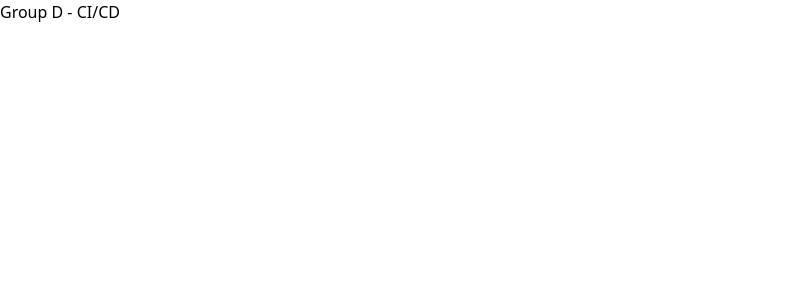
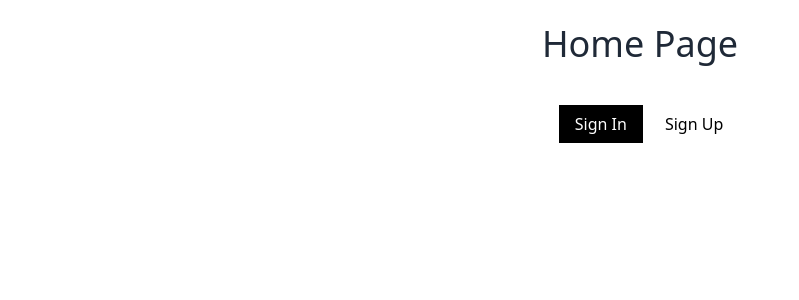
Before and after one commit to ITEC-Group-DPT/PM-authenticate-seminar, a React (Create React App) app: page / in a window 1280 px wide. Shown: the top 300 px of the page, without its empty margins (0-799 px from the left). Built offline with nearby package versions, Linux system fonts and the light colour scheme; the HTML template or start-up script is replaced by a standard one.

Commit message:
Add some stuffs

```diff
--- a/src/pages/home/index.jsx
+++ b/src/pages/home/index.jsx
@@ -1,7 +1,22 @@
 import React from 'react';
+import { Link } from 'react-router-dom';
 
 const Home = () => {
-  return <div>Group D - CI/CD</div>;
+  return (
+    <div className="flex flex-col justify-center	items-center">
+      <h1 className="mt-6 text-center text-4xl text-gray-800">
+        Home Page
+      </h1>
+      <div className="mt-12">
+        <Link
+          className="mr-5 border-2 border-white px-4 py-2 text-white bg-black"
+          to="/signIn">
+          Sign In
+        </Link>
+        <Link to="/signUp">Sign Up</Link>
+      </div>
+    </div>
+  );
 };
 
 export default Home;
--- a/src/pages/signin/index.jsx
+++ b/src/pages/signin/index.jsx
@@ -4,6 +4,7 @@
 import React, { useState } from 'react';
 import { compareSync } from 'bcryptjs';
 import validator from 'utils/validator';
+import { Link } from 'react-router-dom';
 
 const SignIn = ({ onTestSubmit }) => {
   const [username, setUsername] = useState('');
@@ -72,7 +73,7 @@ const SignIn = ({ onTestSubmit }) => {
             alt="Workflow"
           />
           <h2 className="mt-6 text-center text-3xl font-extrabold text-gray-900">
-            asdasd
+            Sign in to your account
           </h2>
           <p className="mt-2 text-center text-sm text-gray-600">
             Or{' '}
@@ -148,11 +149,11 @@ const SignIn = ({ onTestSubmit }) => {
             </div>
 
             <div className="text-sm">
-              <a
-                href="#"
+              <Link
+                to="/signUp"
                 className="font-medium text-indigo-600 hover:text-indigo-500">
-                Forgot your password?
-              </a>
+                Don&apos;t have an account ?
+              </Link>
             </div>
           </div>
 
```
